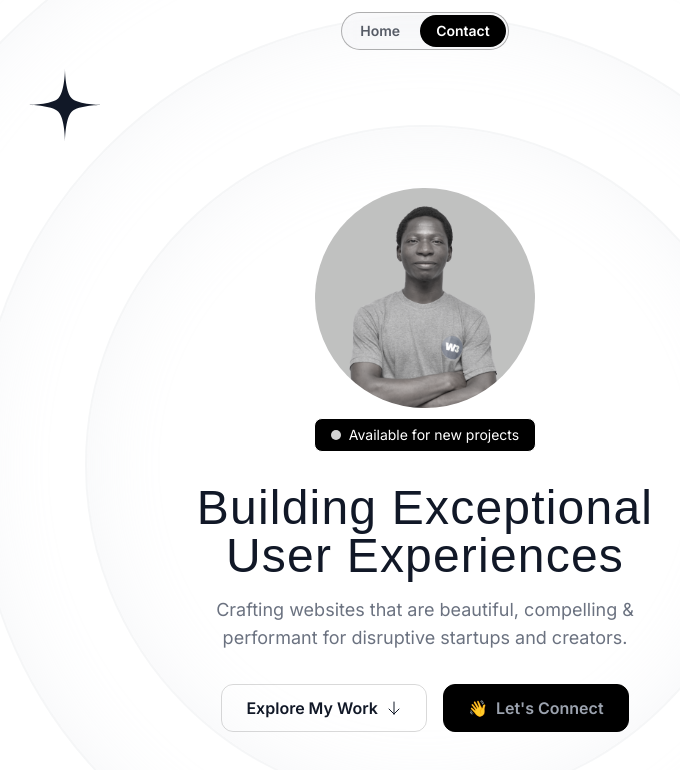
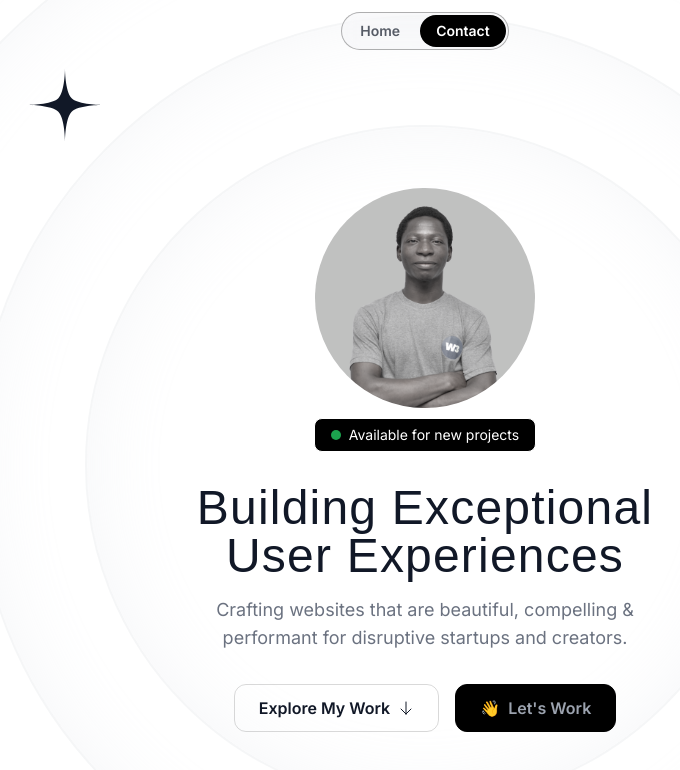
Before and after one commit to Matthewokiemute/kodenigga, a Next.js app: page / in a window 1280 px wide. Shown: the top 770 px of the page, without its empty margins (215-895 px from the left). Built offline with nearby package versions, Linux system fonts and the light colour scheme; a web font is replaced by a local one.

Commit message:
first commit

```diff
--- a/src/sections/Hero.tsx
+++ b/src/sections/Hero.tsx
@@ -30,7 +30,7 @@ export const HeroSection = () => {
             className="size-[200px] object-cover rounded-full grayscale-[90%] scale-110"
           />
           <div className="bg-black border border-white px-4 py-1.5 inline-flex items-center gap-2 rounded-lg">
-            <div className="bg-white size-2.5 animate-pulse rounded-full"></div>
+            <div className="bg-green-500 size-2.5 animate-pulse rounded-full"></div>
             <div className="text-sm text-white">Available for new projects</div>
           </div>
         </div>
@@ -50,7 +50,7 @@ export const HeroSection = () => {
           </Link>
           <Link href="https://x.com/kodenigga" target="_blank" className="text-gray-400 h-12 px-6 inline-flex items-center bg-black rounded-xl gap-2 border border-black">
             <span className="font-semibold">👋</span>
-            <span className="font-semibold">Let&apos;s Connect</span>
+            <span className="font-semibold">Let&apos;s Work</span>
           </Link>
         </div>
       </div>
```
